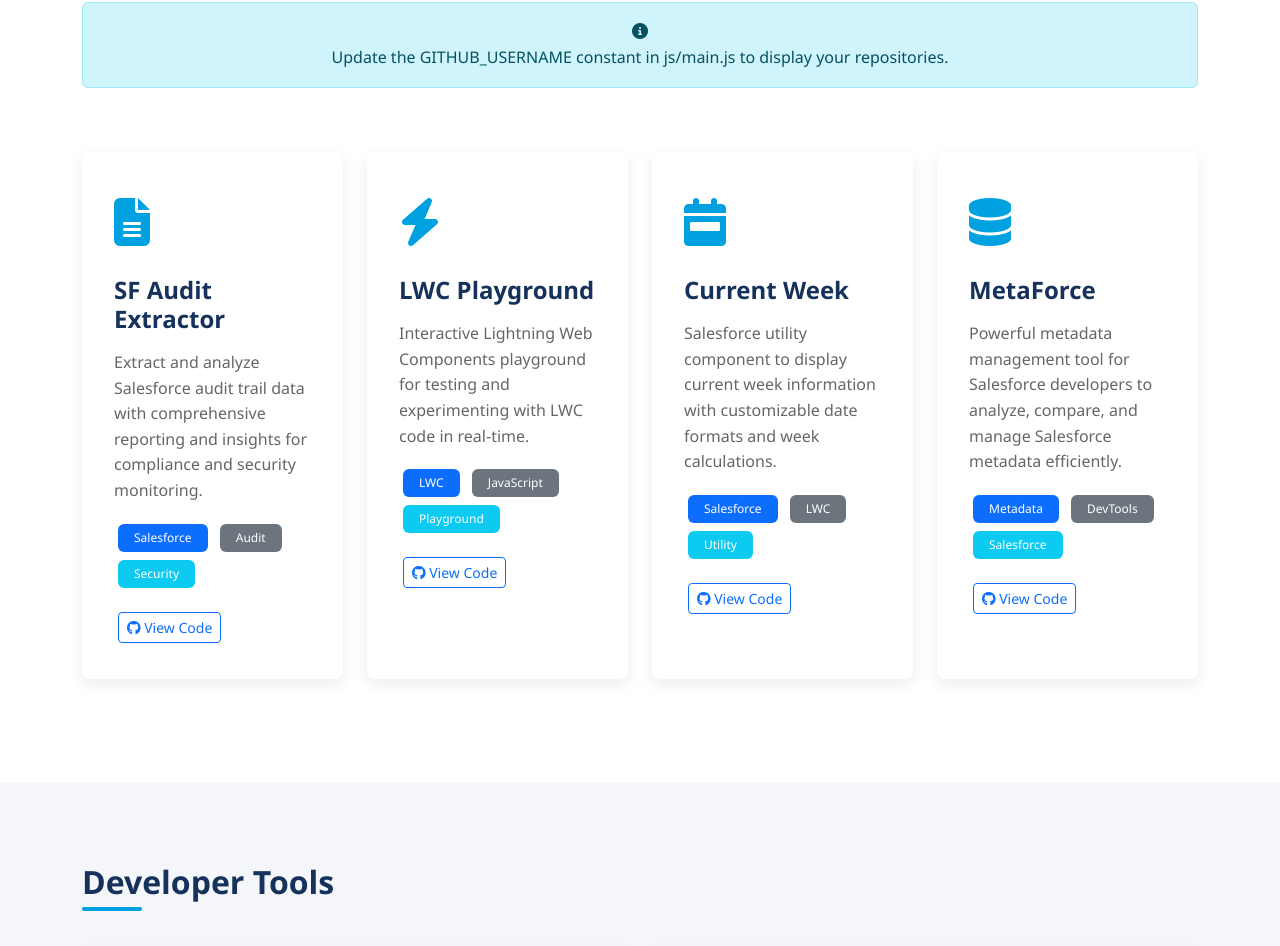
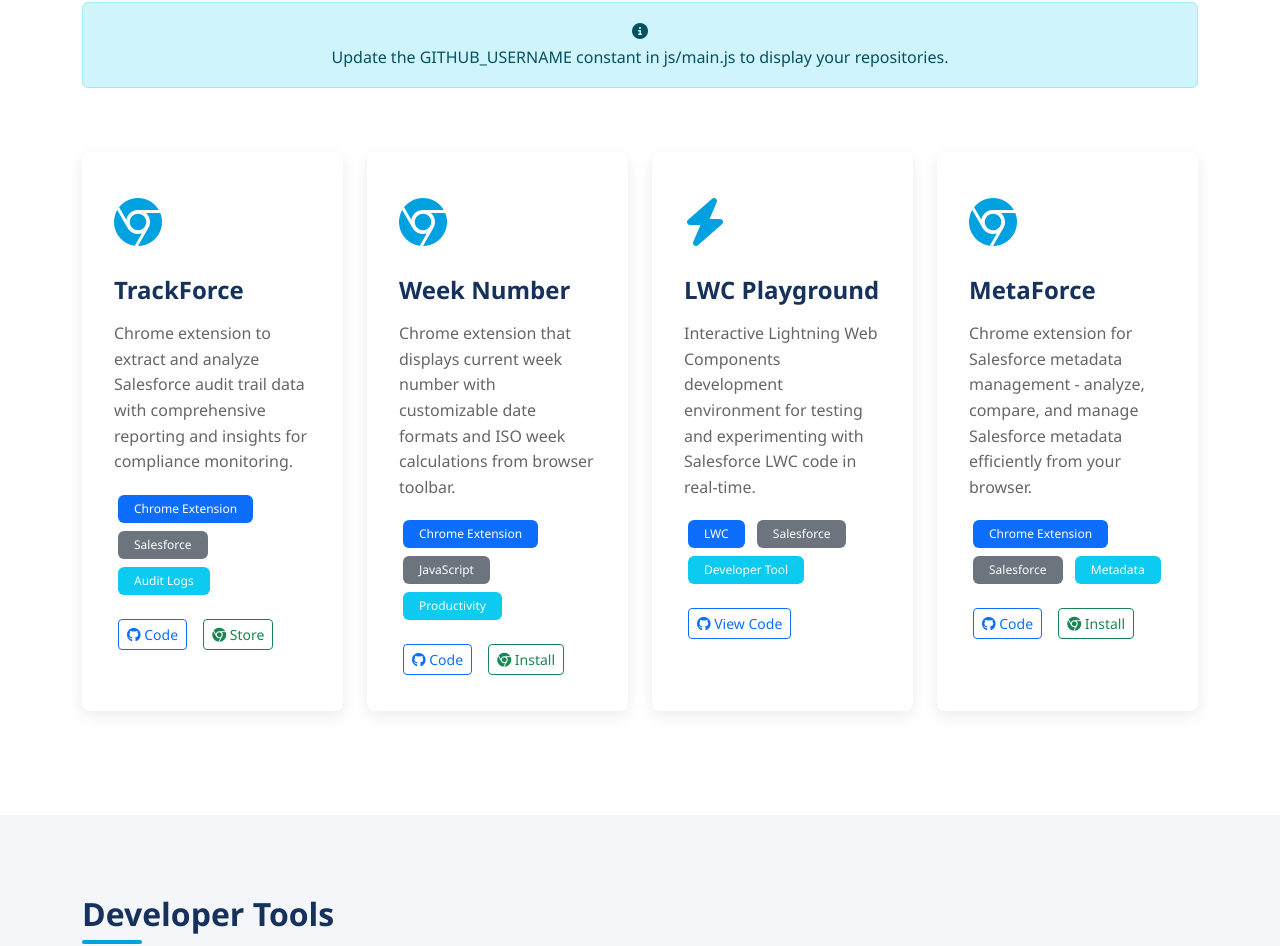
Before and after one commit to manaskumarbehera/my-salesforce-portfolio, a website: page index.html in a window 1280 px wide. Shown: the part 2283-3229 px from the top of the page. Drawn offline with Linux system fonts and the light colour scheme; no server answers.

Commit message:
chore: release update

```diff
--- a/index.html
+++ b/index.html
@@ -188,18 +188,44 @@
                 <div class="col-md-6 col-lg-3 mb-4">
                     <div class="project-card">
                         <div class="project-icon">
-                            <i class="fas fa-file-alt"></i>
+                            <i class="fab fa-chrome"></i>
                         </div>
-                        <h4>SF Audit Extractor</h4>
-                        <p>Extract and analyze Salesforce audit trail data with comprehensive reporting and insights for compliance and security monitoring.</p>
+                        <h4>TrackForce</h4>
+                        <p>Chrome extension to extract and analyze Salesforce audit trail data with comprehensive reporting and insights for compliance monitoring.</p>
                         <div class="project-tags">
-                            <span class="badge bg-primary">Salesforce</span>
-                            <span class="badge bg-secondary">Audit</span>
-                            <span class="badge bg-info">Security</span>
+                            <span class="badge bg-primary">Chrome Extension</span>
+                            <span class="badge bg-secondary">Salesforce</span>
+                            <span class="badge bg-info">Audit Logs</span>
                         </div>
                         <div class="project-links mt-3">
-                            <a href="https://github.com/manaskumarbehera/sf-audit-extractor" target="_blank" class="btn btn-sm btn-outline-primary">
-                                <i class="fab fa-github"></i> View Code
+                            <a href="https://github.com/manaskumarbehera/sf-audit-extractor" target="_blank" class="btn btn-sm btn-outline-primary me-2">
+                                <i class="fab fa-github"></i> Code
+                            </a>
+                            <a href="https://chrome.google.com/webstore/devconsole/78a49eee-999b-46ca-bf64-6d63704d9f0d" target="_blank" class="btn btn-sm btn-outline-success">
+                                <i class="fab fa-chrome"></i> Store
+                            </a>
+                        </div>
+                    </div>
+                </div>
+
+                <div class="col-md-6 col-lg-3 mb-4">
+                    <div class="project-card">
+                        <div class="project-icon">
+                            <i class="fab fa-chrome"></i>
+                        </div>
+                        <h4>Week Number</h4>
+                        <p>Chrome extension that displays current week number with customizable date formats and ISO week calculations from browser toolbar.</p>
+                        <div class="project-tags">
+                            <span class="badge bg-primary">Chrome Extension</span>
+                            <span class="badge bg-secondary">JavaScript</span>
+                            <span class="badge bg-info">Productivity</span>
+                        </div>
+                        <div class="project-links mt-3">
+                            <a href="https://github.com/manaskumarbehera/CurrentWeek" target="_blank" class="btn btn-sm btn-outline-primary me-2">
+                                <i class="fab fa-github"></i> Code
+                            </a>
+                            <a href="https://chromewebstore.google.com/detail/week-number/hjbeeopedbnpahgbkndkemigkcellibm" target="_blank" class="btn btn-sm btn-outline-success">
+                                <i class="fab fa-chrome"></i> Install
                             </a>
                         </div>
                     </div>
@@ -211,11 +237,11 @@
                             <i class="fas fa-bolt"></i>
                         </div>
                         <h4>LWC Playground</h4>
-                        <p>Interactive Lightning Web Components playground for testing and experimenting with LWC code in real-time.</p>
+                        <p>Interactive Lightning Web Components development environment for testing and experimenting with Salesforce LWC code in real-time.</p>
                         <div class="project-tags">
                             <span class="badge bg-primary">LWC</span>
-                            <span class="badge bg-secondary">JavaScript</span>
-                            <span class="badge bg-info">Playground</span>
+                            <span class="badge bg-secondary">Salesforce</span>
+                            <span class="badge bg-info">Developer Tool</span>
                         </div>
                         <div class="project-links mt-3">
                             <a href="https://github.com/manaskumarbehera/LWC_playground" target="_blank" class="btn btn-sm btn-outline-primary">
@@ -228,38 +254,21 @@
                 <div class="col-md-6 col-lg-3 mb-4">
                     <div class="project-card">
                         <div class="project-icon">
-                            <i class="fas fa-calendar-week"></i>
+                            <i class="fab fa-chrome"></i>
                         </div>
-                        <h4>Current Week</h4>
-                        <p>Salesforce utility component to display current week information with customizable date formats and week calculations.</p>
+                        <h4>MetaForce</h4>
+                        <p>Chrome extension for Salesforce metadata management - analyze, compare, and manage Salesforce metadata efficiently from your browser.</p>
                         <div class="project-tags">
-                            <span class="badge bg-primary">Salesforce</span>
-                            <span class="badge bg-secondary">LWC</span>
-                            <span class="badge bg-info">Utility</span>
+                            <span class="badge bg-primary">Chrome Extension</span>
+                            <span class="badge bg-secondary">Salesforce</span>
+                            <span class="badge bg-info">Metadata</span>
                         </div>
                         <div class="project-links mt-3">
-                            <a href="https://github.com/manaskumarbehera/CurrentWeek" target="_blank" class="btn btn-sm btn-outline-primary">
-                                <i class="fab fa-github"></i> View Code
+                            <a href="https://github.com/manaskumarbehera/MetaForce" target="_blank" class="btn btn-sm btn-outline-primary me-2">
+                                <i class="fab fa-github"></i> Code
                             </a>
-                        </div>
-                    </div>
-                </div>
-
-                <div class="col-md-6 col-lg-3 mb-4">
-                    <div class="project-card">
-                        <div class="project-icon">
-                            <i class="fas fa-database"></i>
-                        </div>
-                        <h4>MetaForce</h4>
-                        <p>Powerful metadata management tool for Salesforce developers to analyze, compare, and manage Salesforce metadata efficiently.</p>
-                        <div class="project-tags">
-                            <span class="badge bg-primary">Metadata</span>
-                            <span class="badge bg-secondary">DevTools</span>
-                            <span class="badge bg-info">Salesforce</span>
-                        </div>
-                        <div class="project-links mt-3">
-                            <a href="https://github.com/manaskumarbehera/MetaForce" target="_blank" class="btn btn-sm btn-outline-primary">
-                                <i class="fab fa-github"></i> View Code
+                            <a href="https://chromewebstore.google.com/detail/metaforce/hclbblgimnkmlmnkekmbclfemhdgmjep" target="_blank" class="btn btn-sm btn-outline-success">
+                                <i class="fab fa-chrome"></i> Install
                             </a>
                         </div>
                     </div>
```
